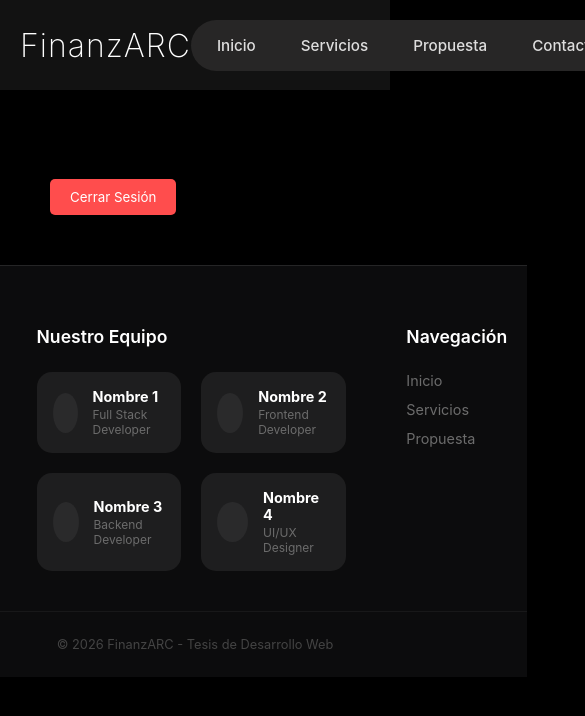
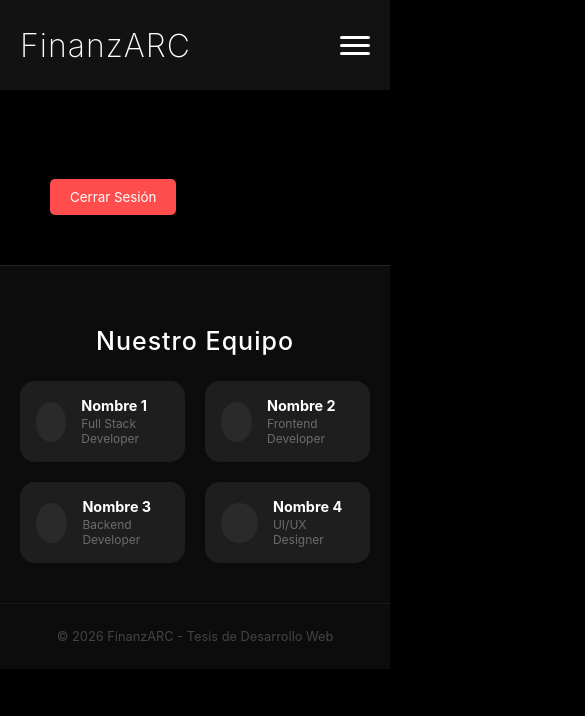
Before and after one commit to avil11/FinanzArc, a React (Vite) app: page /perfil in a window 390 px wide. Shown: the top 716 px of the page, 585 px wide, since content can reach past the window. Built offline with nearby package versions, Linux system fonts and the light colour scheme.

Commit message:
Terminado NavBar diseño responsive (finalizado) - Seguir con Footer...

```diff
--- a/src/componentes/Footer/Footer.css
+++ b/src/componentes/Footer/Footer.css
@@ -125,3 +125,28 @@
 .titulo p{
     color: white;
 }
+
+@media (max-width: 810px){
+    .footer-contenido{
+    width: 100%;
+    margin: 0 auto;
+    padding: 0 20px 40px 20px;
+    display: flex;
+    }
+    .footer-contenido h4{
+        text-align: center;
+        font-size: 25px;
+        font-weight: 500;
+        letter-spacing: 1px;
+    }
+
+    .footer-col-marca{
+        display: none;
+    }
+    .footer-col-links{
+        display: none;
+    }
+    .footer-col-equipo{
+        width: 100%;
+    }
+}
--- a/src/componentes/NavBar/Navbar.css
+++ b/src/componentes/NavBar/Navbar.css
@@ -8,11 +8,13 @@
 
 .navbar-container {
     width: 100%;
-    background-color: #000000; /* Fondo oscuro total */
+    background-color: #000000;
+    /* Fondo oscuro total */
     display: flex;
     justify-content: center;
     align-items: center;
-    height: 90px; /* Un poco más de aire */
+    height: 90px;
+    /* Un poco más de aire */
     position: sticky;
     top: 0;
     z-index: 1000;
@@ -35,6 +37,9 @@
     font-weight: 200;
     color: #ffffff;
     letter-spacing: 1px;
+    position: relative;
+    z-index: 1100;
+    /* Para que quede por encima del menú móvil */
 }
 
 /* --- Menú Central Estilo Píldora --- */
@@ -42,7 +47,8 @@
     display: flex;
     background-color: #272626;
     padding: 6px;
-    border-radius: 50px; /* Forma de píldora perfecta */
+    border-radius: 50px;
+    /* Forma de píldora perfecta */
     gap: 5px;
     transition: box-shadow 0.3s ease;
     align-items: center;
@@ -70,7 +76,8 @@
 /* --- Sección Acceso (Copia fiel de la Píldora) --- */
 .auth-pill {
     display: flex;
-    background-color: #272626; /* Mismo gris que el menú central */
+    background-color: #272626;
+    /* Mismo gris que el menú central */
     padding: 6px;
     border-radius: 50px;
     transition: box-shadow 0.3s ease;
@@ -84,7 +91,8 @@
 
 /* --- Estilo del Botón dentro de la píldora --- */
 .login-button {
-    background-color: transparent; /* Fondo transparente para que se vea el de la píldora */
+    background-color: transparent;
+    /* Fondo transparente para que se vea el de la píldora */
     color: #ffffffd8;
     border: none;
     padding: 10px 24px;
@@ -104,3 +112,165 @@
 .login-button:active {
     transform: scale(0.96);
 }
+
+/* Ocultar elementos móviles en escritorio por defecto */
+.hamburger-icon {
+    display: none;
+}
+
+.mobile-menu-overlay {
+    display: none;
+}
+
+
+/* =========================================
+   RESPONSIVE (MENÚ HAMBURGUESA)
+   ========================================= */
+@media (max-width: 810px) {
+
+    /* 1. Ocultamos los menús normales */
+    .desktop-menu {
+        display: none !important;
+    }
+
+    /* 2. Mostramos y estilizamos el icono de hamburguesa */
+    .hamburger-icon {
+        display: flex;
+        flex-direction: column;
+        justify-content: space-around;
+        width: 30px;
+        height: 24px;
+        cursor: pointer;
+        z-index: 1100;
+        /* Siempre visible por encima de la capa */
+    }
+
+    /* Las 3 rayitas */
+    .hamburger-icon span {
+        display: block;
+        width: 100%;
+        height: 3px;
+        background-color: #ffffff;
+        border-radius: 10px;
+        transition: all 0.3s linear;
+        transform-origin: 1px;
+    }
+
+    /* Animación para convertir en 'X' al abrir */
+    .hamburger-icon.open span:nth-child(1) {
+        top: 10px;
+        /* EL SECRETO 2: scale(0.85) achica sutilmente la línea para que la X no se vea gigante */
+        transform: rotate(45deg) scale(0.85);
+    }
+
+    .hamburger-icon.open span:nth-child(2) {
+        opacity: 0;
+        /* En lugar de moverla, la colapsamos en el centro */
+        transform: scale(0);
+    }
+
+    .hamburger-icon.open span:nth-child(3) {
+        transform: rotate(-45deg) scale(0.85);
+    }
+
+    /* 3. El Menú Desplegable (Capa que cubre toda la pantalla) */
+    .mobile-menu-overlay {
+        display: flex;
+        position: fixed;
+        top: 0;
+        left: 0;
+        width: 100vw;
+        height: 100vh;
+        background-color: #000000;
+        /* Fondo oscuro */
+        z-index: 1050;
+        /* Por debajo del logo y la hamburguesa */
+        flex-direction: column;
+        justify-content: center;
+        align-items: center;
+
+        /* Animación de entrada */
+        opacity: 0;
+        pointer-events: none;
+        transform: translateY(-20px);
+        transition: opacity 0.3s ease, transform 0.3s ease;
+    }
+
+    .mobile-menu-overlay.open {
+        opacity: 1;
+        pointer-events: all;
+        transform: translateY(0);
+    }
+
+    /* 4. Estilos de los links dentro del menú móvil */
+    .mobile-menu-content {
+        display: flex;
+        flex-direction: column;
+        align-items: center;
+        gap: 30px;
+        width: 100%;
+    }
+
+    /* =========================================
+       LINKS DEL MENÚ MÓVIL
+       ========================================= */
+    .mobile-link {
+        color: #ffffff;
+        font-size: 1.5rem;
+        font-weight: 300;
+        text-transform: uppercase;
+        letter-spacing: 2px;
+        display: inline-block; /* Obligatorio para que el 'transform' funcione bien en links */
+
+        /* TRUCO PARA EL SUBRAYADO SUAVE */
+        text-decoration: underline;
+        text-decoration-color: transparent; /* Empieza invisible */
+        text-underline-offset: 6px; /* Lo separa un poco del texto para más elegancia */
+
+        /* ANIMACIÓN PARA TODO (Color, tamaño y subrayado) */
+        transition: all 0.3s ease;
+    }
+
+    .mobile-link:hover {
+        text-decoration-color: #ffffff; /* El subrayado aparece suavemente */
+    }
+
+    .mobile-link:active {
+        color: #c8b277; /* Color dorado al presionar */
+        transform: scale(1.05); /* Lo cambié a 1.05 parejo para que no se estire solo a lo alto, se siente más natural */
+    }
+
+    /* =========================================
+       BOTÓN DE LOGIN MÓVIL
+       ========================================= */
+    .mobile-login-button {
+        font-weight: 400;
+        text-transform: uppercase;
+        background-color: #121212;
+        color: #ffffff;
+        border: 1px solid rgba(255, 255, 255, 0.1);
+        padding: 15px 40px;
+        border-radius: 50px;
+        font-size: 1.3rem;
+        letter-spacing: 1px;
+        cursor: pointer;
+
+        /* TRUCO PARA EL SUBRAYADO SUAVE */
+        text-decoration: underline;
+        text-decoration-color: transparent;
+        text-underline-offset: 6px;
+
+        /* ANIMACIÓN PARA TODO */
+        transition: all 0.3s ease;
+    }
+
+    .mobile-login-button:hover {
+        text-decoration-color: #ffffff; /* El subrayado aparece suavemente */
+    }
+
+    .mobile-login-button:active {
+    /* 0px X, 0px Y, 20px de difuminado, Color */
+    box-shadow: 0px 5px 15px #c8b277;
+    transform: scale(0.96);
+}
+}
--- a/src/componentes/NavBar/Navbar.jsx
+++ b/src/componentes/NavBar/Navbar.jsx
@@ -1,8 +1,11 @@
+import React, { useState } from "react";
 import { Link, useNavigate } from "react-router-dom";
 import "../NavBar/Navbar.css";
 
 const Navbar = () => {
   const navigate = useNavigate();
+  // Estado para controlar el menú móvil
+  const [isMobileMenuOpen, setIsMobileMenuOpen] = useState(false);
 
   const revisarLogin = () => {
     const token = localStorage.getItem("token");
@@ -10,11 +13,29 @@ const Navbar = () => {
   };
 
   const handleLoginClick = () => {
+    // Cerramos el menú al hacer clic
+    setIsMobileMenuOpen(false);
     if (revisarLogin()) {
       navigate("/dashboard");
     } else {
       navigate("/registro");
     }
+  };
+
+  // Función para alternar el menú y evitar scroll cuando está abierto
+  const toggleMobileMenu = () => {
+    setIsMobileMenuOpen(!isMobileMenuOpen);
+    if (!isMobileMenuOpen) {
+      document.body.style.overflow = "hidden"; // Evita que el fondo haga scroll
+    } else {
+      document.body.style.overflow = "auto";
+    }
+  };
+
+  // Función para cerrar el menú al hacer clic en un link
+  const closeMobileMenu = () => {
+    setIsMobileMenuOpen(false);
+    document.body.style.overflow = "auto";
   };
 
   return (
@@ -23,11 +44,11 @@ const Navbar = () => {
         {/* Logo */}
         <div className="logo-section">
           <p className="logo-text">FinanzARC</p>
-
         </div>
 
+        {/* --- MENÚ DE ESCRITORIO --- */}
         {/* Menú Central (Píldora) */}
-        <div className="menu-pill">
+        <div className="menu-pill desktop-menu">
           <Link to="/" className="nav-link">
             Inicio
           </Link>
@@ -43,9 +64,55 @@ const Navbar = () => {
         </div>
 
         {/* Sección Acceso con estilo Píldora */}
-        <div className="auth-section">
+        <div className="auth-section desktop-menu">
           <div className="auth-pill">
             <button onClick={handleLoginClick} className="login-button">
+              {revisarLogin() ? "Ir al Dashboard" : "Iniciar Sesión"}
+            </button>
+          </div>
+        </div>
+
+        {/* --- ICONO HAMBURGUESA (Solo Móvil) --- */}
+          <div
+            className={`hamburger-icon ${isMobileMenuOpen ? "open" : ""}`}
+            onClick={toggleMobileMenu}
+          >
+            <span></span>
+            <span></span>
+            <span></span>
+          </div>
+
+        {/* --- MENÚ MÓVIL DESPLEGABLE --- */}
+        <div
+          className={`mobile-menu-overlay ${isMobileMenuOpen ? "open" : ""}`}
+        >
+          <div className="mobile-menu-content">
+            <Link to="/" className="mobile-link" onClick={closeMobileMenu}>
+              Inicio
+            </Link>
+            <Link
+              to="/servicios"
+              className="mobile-link"
+              onClick={closeMobileMenu}
+            >
+              Servicios
+            </Link>
+            <Link
+              to="/propuesta"
+              className="mobile-link"
+              onClick={closeMobileMenu}
+            >
+              Propuesta
+            </Link>
+            <Link
+              to="/contacto"
+              className="mobile-link"
+              onClick={closeMobileMenu}
+            >
+              Contactanos
+            </Link>
+
+            <button onClick={handleLoginClick} className="mobile-login-button">
               {revisarLogin() ? "Ir al Dashboard" : "Iniciar Sesión"}
             </button>
           </div>
```
